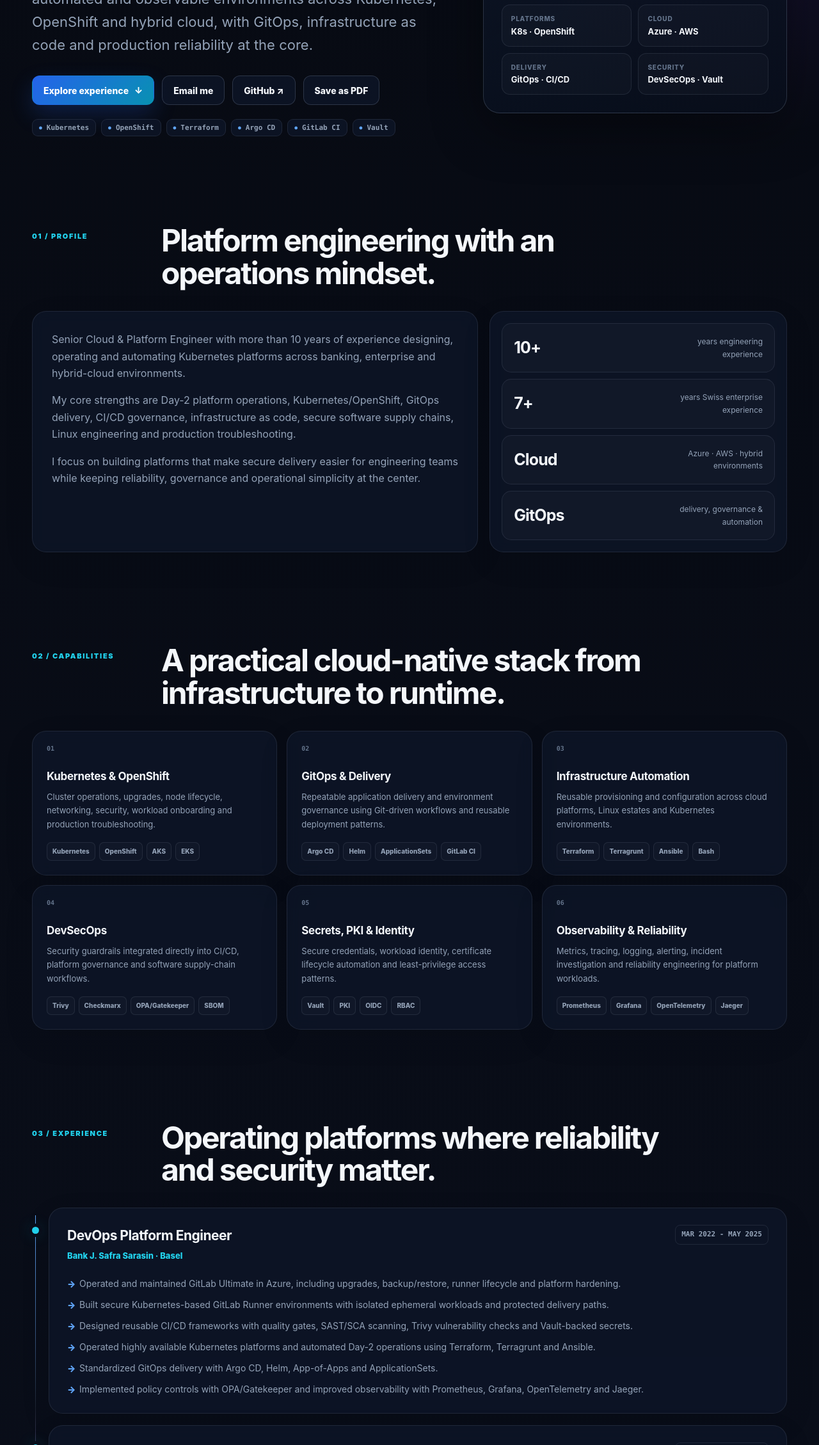
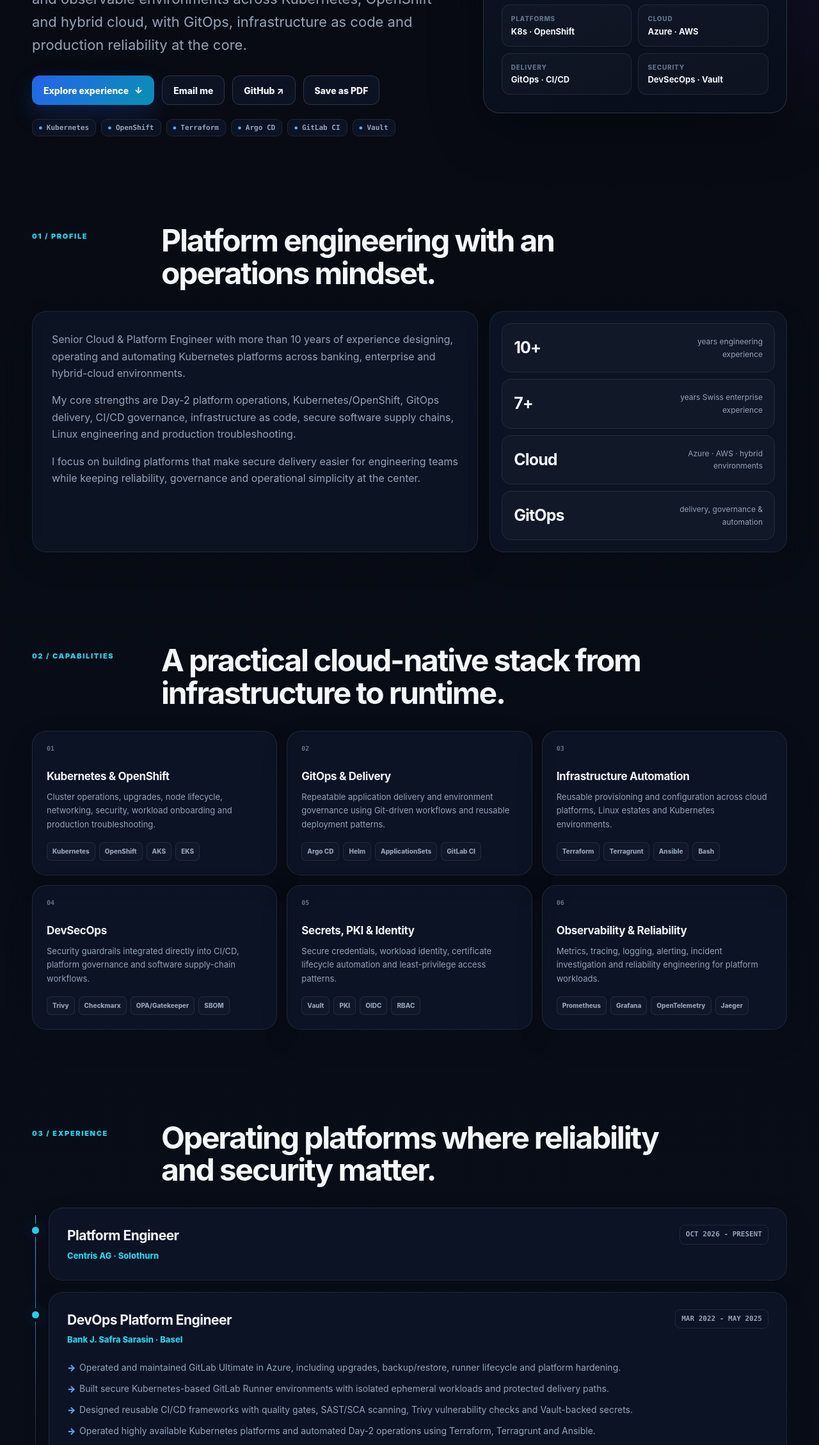
Before and after one commit to sadhu8524/online-resume, a plain HTML site: page resume.html in a window 1280 px wide. Shown: the part 542-2800 px from the top of the page at 64% size. Drawn offline with Linux system fonts and the light colour scheme.

Commit message:
Add Centris AG Platform Engineer position to resume

```diff
--- a/resume.html
+++ b/resume.html
@@ -446,9 +446,9 @@
     <div class="wrap">
       <section class="hero">
         <div>
-          <div class="eyebrow"><span class="dot"></span> Open to senior platform & cloud engineering opportunities</div>
+          <div class="eyebrow"><span class="dot"></span> Platform Engineer at Centris AG · Switzerland</div>
           <h1>Engineering reliable<br><span class="gradient-text">cloud platforms.</span></h1>
-          <p class="hero-sub">Senior DevOps & Platform Engineer building secure, automated and observable environments across Kubernetes, OpenShift and hybrid cloud, with GitOps, infrastructure as code and production reliability at the core.</p>
+          <p class="hero-sub">Platform Engineer at Centris AG, building secure, automated and observable environments across Kubernetes, OpenShift and hybrid cloud, with GitOps, infrastructure as code and production reliability at the core.</p>
           <div class="actions">
             <a class="btn primary" href="#experience">Explore experience <span>↓</span></a>
             <a class="btn" href="mailto:ashish852004@gmail.com">Email me</a>
@@ -469,7 +469,7 @@
             <div class="terminal-body">
               <div class="avatar">AS</div>
               <div class="mini-title">Ashish Sadhuka</div>
-              <div class="mini-role">Senior DevOps & Platform Engineer</div>
+              <div class="mini-role">Platform Engineer · Centris AG</div>
               <div class="command">kubectl get engineer -o wide</div>
               <div class="profile-grid">
                 <div class="profile-cell"><small>Location</small><strong>Switzerland</strong></div>
@@ -534,6 +534,15 @@
           <article class="job reveal">
             <div class="card job-card">
               <div class="job-head">
+                <div><h3>Platform Engineer</h3><div class="company">Centris AG · Solothurn</div></div>
+                <div class="date">OCT 2026 - PRESENT</div>
+              </div>
+            </div>
+          </article>
+
+          <article class="job reveal">
+            <div class="card job-card">
+              <div class="job-head">
                 <div><h3>DevOps Platform Engineer</h3><div class="company">Bank J. Safra Sarasin · Basel</div></div>
                 <div class="date">MAR 2022 - MAY 2025</div>
               </div>
@@ -587,7 +596,7 @@
         <div class="card contact reveal">
           <div class="section-kicker">05 / Contact</div>
           <h2>Build something reliable.</h2>
-          <p>Interested in Senior DevOps, Platform Engineering, Kubernetes, OpenShift, Cloud or DevSecOps opportunities in Switzerland.</p>
+          <p>Currently working as a Platform Engineer at Centris AG in Solothurn, Switzerland.</p>
           <div class="contact-links">
             <a class="btn primary" href="mailto:ashish852004@gmail.com">ashish852004@gmail.com</a>
             <a class="btn" href="https://linkedin.com/in/ashishsadhuka/" target="_blank" rel="noopener">LinkedIn ↗</a>
```
